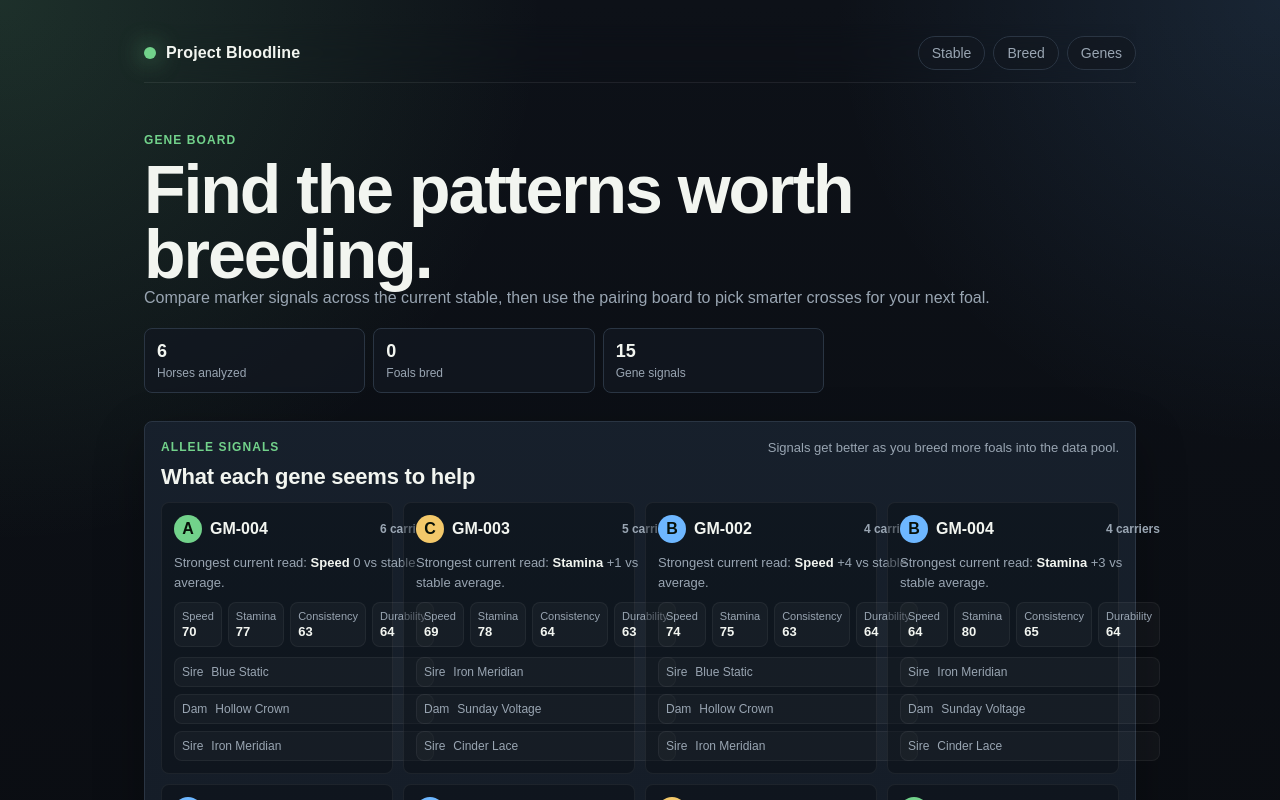
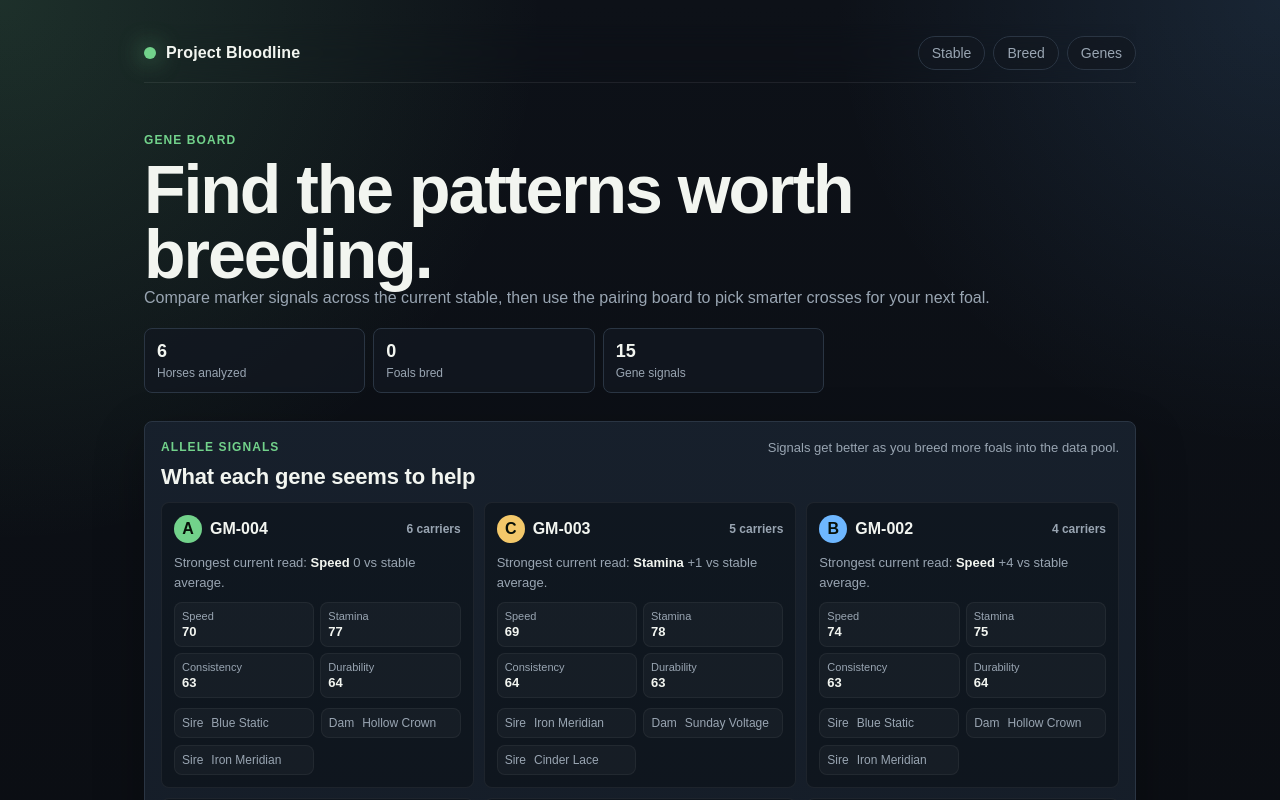
Before and after one commit to Colton12-DDSd/Project_Bloodline, a Next.js app: page /genes in a window 1280 px wide. Shown: the top 800 px of the page. Built offline with nearby package versions, Linux system fonts and the light colour scheme; no server answers; the database is empty.

Commit message:
Fix genes page mobile layout

```diff
--- a/src/app/globals.css
+++ b/src/app/globals.css
@@ -860,15 +860,15 @@ input:focus {
 }
 
 .gene-signal-grid {
-  grid-template-columns: repeat(auto-fit, minmax(230px, 1fr));
+  grid-template-columns: repeat(auto-fit, minmax(280px, 1fr));
 }
 
 .genotype-grid {
-  grid-template-columns: repeat(auto-fit, minmax(185px, 1fr));
+  grid-template-columns: repeat(auto-fit, minmax(220px, 1fr));
 }
 
 .pairing-columns {
-  grid-template-columns: repeat(3, minmax(0, 1fr));
+  grid-template-columns: repeat(auto-fit, minmax(260px, 1fr));
 }
 
 .gene-card,
@@ -907,6 +907,7 @@ input:focus {
 
 .gene-card-head {
   justify-content: space-between;
+  flex-wrap: wrap;
 }
 
 .gene-card-head > span,
@@ -944,10 +945,12 @@ input:focus {
 .pairing-names {
   flex-wrap: wrap;
   font-weight: 900;
+  line-height: 1.35;
 }
 
 .pairing-names a {
   color: var(--foreground);
+  overflow-wrap: anywhere;
 }
 
 .pairing-names a:hover {
@@ -957,6 +960,12 @@ input:focus {
 .compact-notes {
   gap: 4px;
   font-size: 12px;
+}
+
+.gene-card .allele-average-stats,
+.genotype-card .allele-average-stats,
+.pairing-card .allele-average-stats {
+  grid-template-columns: repeat(2, minmax(0, 1fr));
 }
 
 .allele-token {
@@ -1081,3 +1090,29 @@ input:focus {
     min-width: 0;
   }
 }
+
+@media (max-width: 680px) {
+  .gene-signal-grid,
+  .genotype-grid,
+  .pairing-columns,
+  .gene-card .allele-average-stats,
+  .genotype-card .allele-average-stats,
+  .pairing-card .allele-average-stats {
+    grid-template-columns: 1fr;
+  }
+
+  .gene-card,
+  .genotype-card,
+  .pairing-card {
+    min-width: 0;
+  }
+
+  .gene-flow-chip {
+    align-items: flex-start;
+    flex-direction: column;
+  }
+
+  .gene-flow-chip > span:last-child {
+    white-space: normal;
+  }
+}
```
